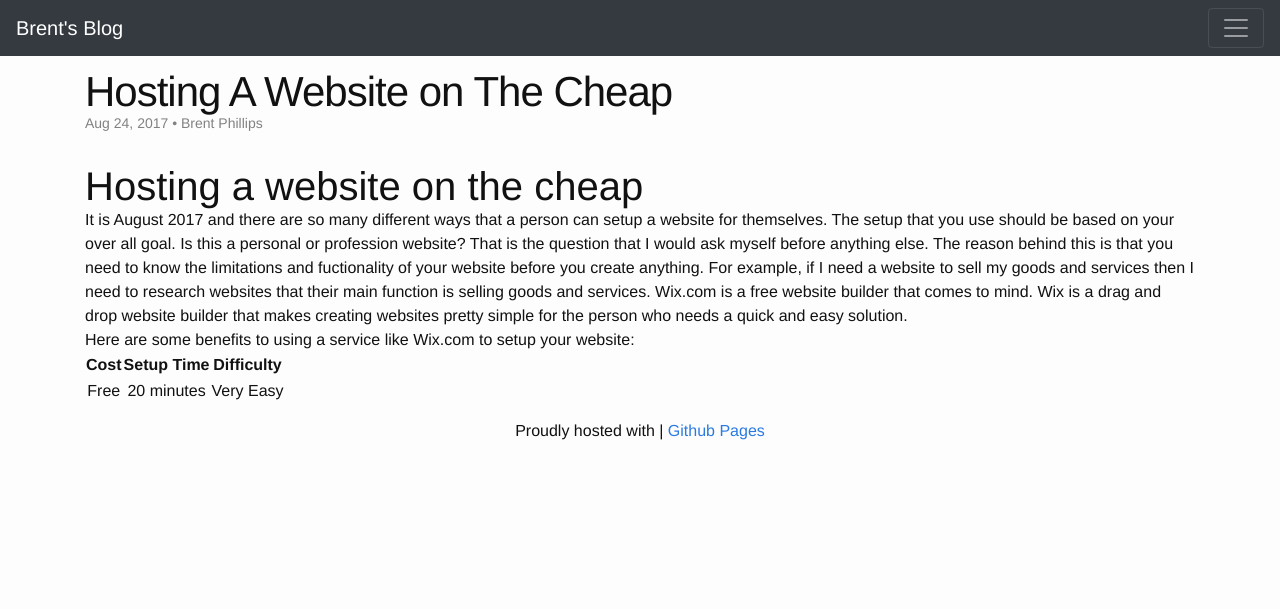
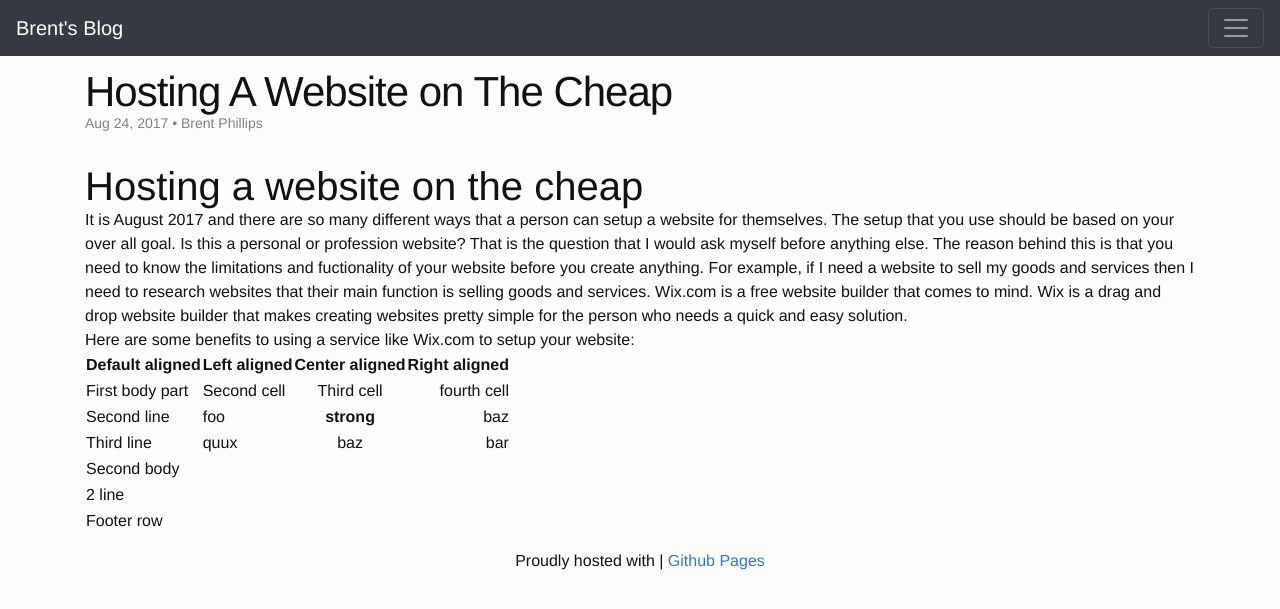
Before and after one commit to sgtphips/blog, a Jekyll site: the page built from _posts/2017-08-24-hosting-a-website-on-the-cheap.markdown, in a window 1280 px wide. Shown: the top 609 px of the page. Built offline with Jekyll 4.4.1, drawn with Linux system fonts in a browser that asks for light colours; nearby versions of some CDN libraries.

Commit message:
testing Table

```diff
--- a/_posts/2017-08-24-hosting-a-website-on-the-cheap.markdown
+++ b/_posts/2017-08-24-hosting-a-website-on-the-cheap.markdown
@@ -15,6 +15,15 @@ It is August 2017 and there are so many different ways that a person can setup a
 
 Here are some benefits to using a service like Wix.com to setup your website:
 
-|Cost |Setup Time |Difficulty |
-|:----:|:----------:|:----------:|
-|Free |20 minutes |Very Easy  |
+|-----------------+------------+-----------------+----------------|
+| Default aligned |Left aligned| Center aligned  | Right aligned  |
+|-----------------|:-----------|:---------------:|---------------:|
+| First body part |Second cell | Third cell      | fourth cell    |
+| Second line     |foo         | **strong**      | baz            |
+| Third line      |quux        | baz             | bar            |
+|-----------------+------------+-----------------+----------------|
+| Second body     |            |                 |                |
+| 2 line          |            |                 |                |
+|=================+============+=================+================|
+| Footer row      |            |                 |                |
+|-----------------+------------+-----------------+----------------|
```
